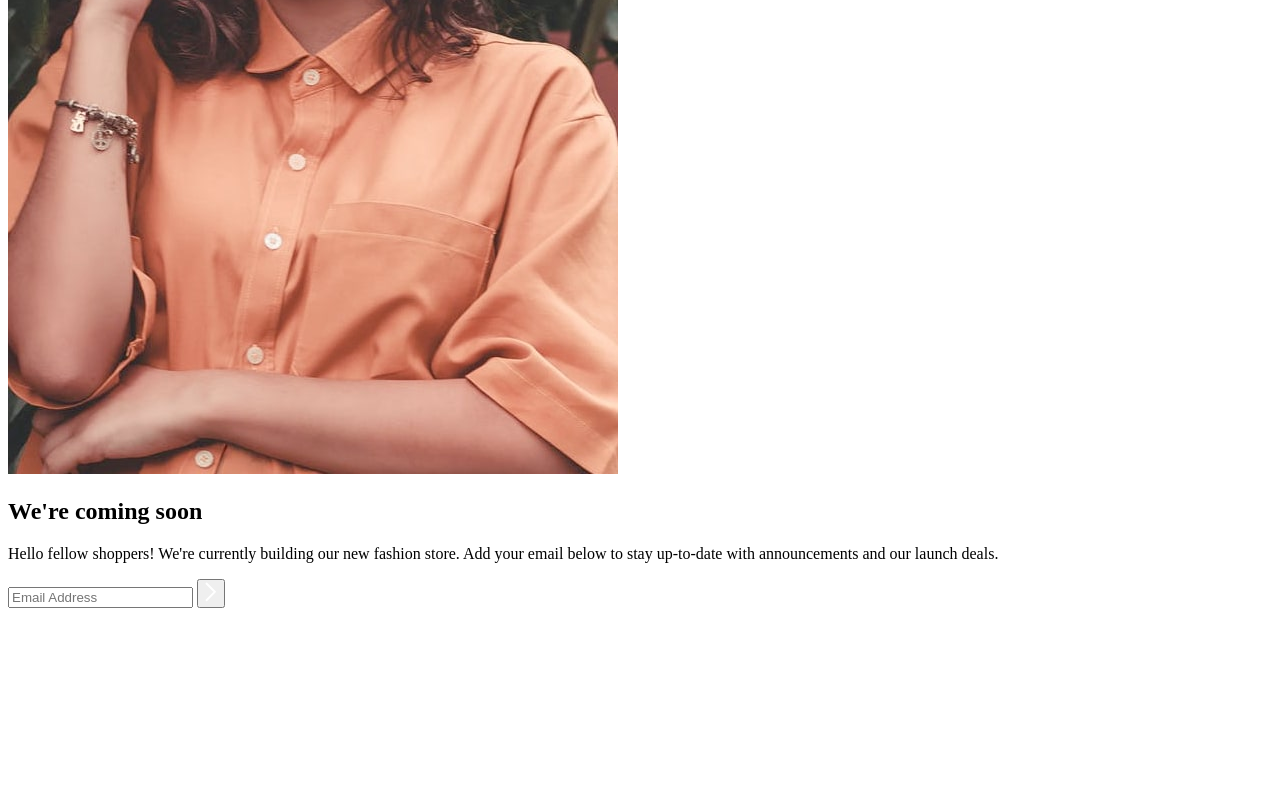
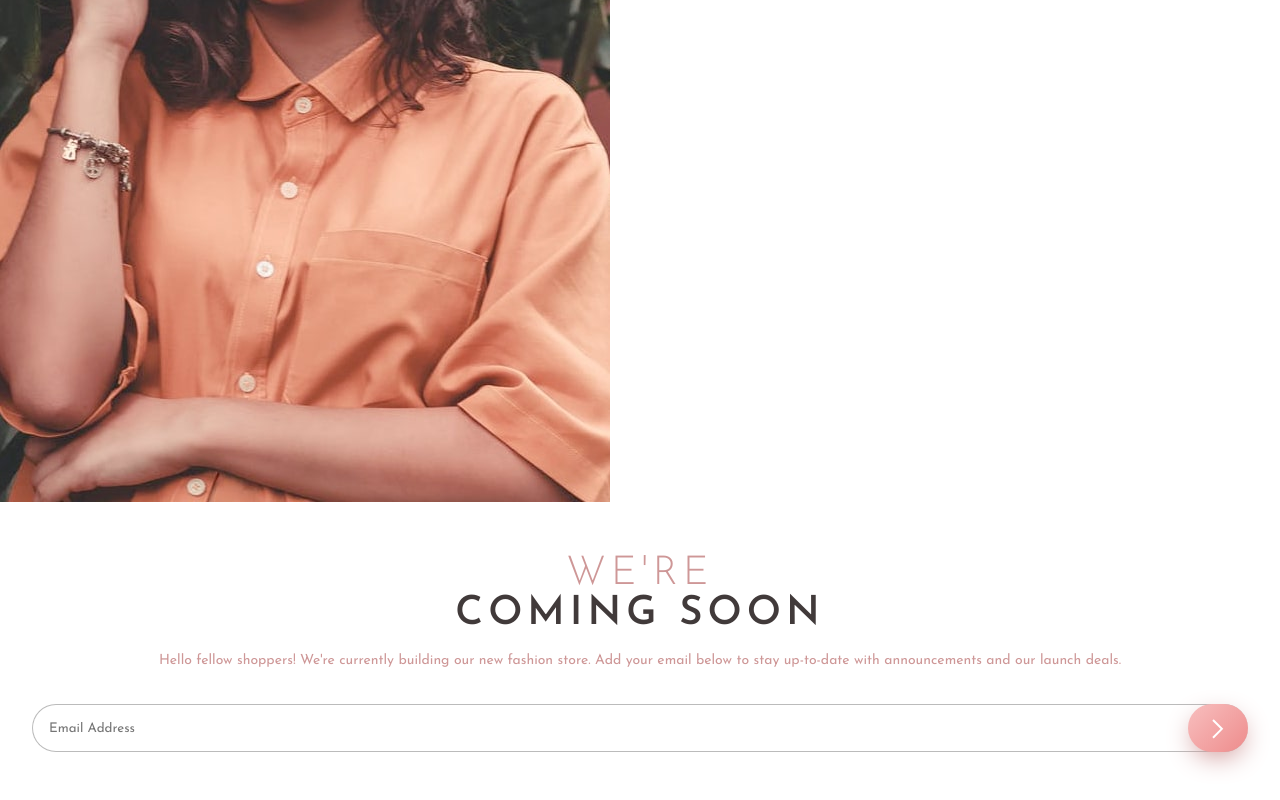
Before and after one commit to Road-to-Frontend-Mentor-master/base-apparel-coming-soon-page, a plain HTML site: page index.html in a window 1280 px wide. Shown: the part 371-1171 px from the top of the page. Before the commit the page ends 987 px from the top, so only its background shows below. Drawn offline with Linux system fonts and the light colour scheme.

Commit message:
Estilos CSS para móvil terminados

```diff
--- a/index.html
+++ b/index.html
@@ -3,20 +3,15 @@
 <head>
   <meta charset="UTF-8">
   <meta name="viewport" content="width=device-width, initial-scale=1.0"> <!-- displays site properly based on user's device -->
-
   <link rel="icon" type="image/png" sizes="32x32" href="./images/favicon-32x32.png">
-
+  <link rel="preconnect" href="https://fonts.gstatic.com">
+  <link href="https://fonts.googleapis.com/css2?family=Josefin+Sans:wght@300;400;600&display=swap" rel="stylesheet">
+  <link rel="stylesheet" href="stylesheets/styles.css">
   <title>Frontend Mentor | Base Apparel coming soon page</title>
-
-  <!-- Feel free to remove these styles or customise in your own stylesheet 👍 -->
-  <style>
-    .attribution { font-size: 11px; text-align: center; }
-    .attribution a { color: hsl(228, 45%, 44%); }
-  </style>
 </head>
 <body>
   <header class="main-header">
-    <img src="images/logo.svg" alt="Page logo">
+    <img src="images/logo.svg" class="logo" alt="Page logo">
   </header>
 
   <div class="image-container">
@@ -34,10 +29,11 @@
       </p>
       <form class="form">
         <div class="form-field">
-          <input type="email" name="email" id="email" placeholder="Email Address">
+          <input type="email" name="email" id="email" class="input" placeholder="Email Address">
           <button class="button form-submit">
             <img src="images/icon-arrow.svg" alt="Form submit arrow button">
           </button>
+          <p class="form-message">Please provide a valid email</p>
         </div>
       </form>
     </section>
--- /dev/null
+++ b/stylesheets/styles.css
@@ -0,0 +1,117 @@
+:root {
+  --desaturated-red: hsl(0, 36%, 70%);
+  --soft-red: hsl(0, 93%, 68%);
+  --dark-grayish-red: hsl(0, 6%, 24%);
+  --text-bold: hsl(0, 6%, 24%);
+  --light-gray: #bbbbbb;
+  --main-font: 'Josefin Sans', sans-serif;
+}
+
+* {
+  box-sizing: border-box;
+  margin: 0;
+  font-family: var(--main-font);
+}
+
+/* Linear, 135deg, from hsl(0, 0%, 100%), to hsl(0, 100%, 98%) */
+/* Linear, 135deg, from hsl(0, 80%, 86%), to hsl(0, 74%, 74%) */
+
+input:focus {
+  outline: none;
+}
+
+.main-header {
+  padding: 24px;
+}
+
+.logo {
+  width: 100px;
+}
+
+.main-title {
+  font-weight: 300;
+  text-transform: uppercase;
+  text-align: center;
+  font-size: 40px;
+  letter-spacing: 5px;
+  color: var(--desaturated-red);
+  margin-bottom: 16px;
+}
+
+.main-title span {
+  display: block;
+  font-weight: 600;
+  color: var(--dark-grayish-red);
+}
+
+.main {
+  padding: 48px 32px;
+}
+
+.paragraph {
+  color: var(--desaturated-red);
+  text-align: center;
+  font-size: 14px;
+  line-height: 1.6;
+  margin-bottom: 32px;
+}
+
+.form-field {
+  display: flex;
+  position: relative;
+  flex-direction: column;
+}
+
+.form-field::after {
+  display: none;
+  content: url(../images/icon-error.svg);
+  position: absolute;
+  top: 12px;
+  right: 65px;
+}
+
+.form-message {
+  font-size: 12px;
+  padding-left: 16px;
+  margin-top: 8px;
+  color: var(--soft-red);
+  display: none;
+}
+
+.input,
+.button {
+  padding: 8px 16px;
+  border-radius: 30px;
+  height: 48px;
+}
+
+.input {
+  flex-grow: .75;
+  border: none;
+  border-top: 1px solid var(--light-gray);
+  border-left: 1px solid var(--light-gray);
+  border-bottom: 1px solid var(--light-gray);
+}
+
+.button {
+  width: 60px;
+  position: absolute;
+  right: 0;
+  border: none;
+  line-height: 48px;
+  text-align: center;
+  background-image: linear-gradient(135deg, hsl(0, 80%, 86%), hsl(0, 74%, 74%));
+  box-shadow: 0 9px 27px -5px var(--desaturated-red);
+}
+
+.form-field.error .form-message {
+  display: block;
+}
+
+.form-field.error::after {
+  display: block;
+}
+
+.form-field.error .input {
+  border-color: var(--soft-red);
+}
```
